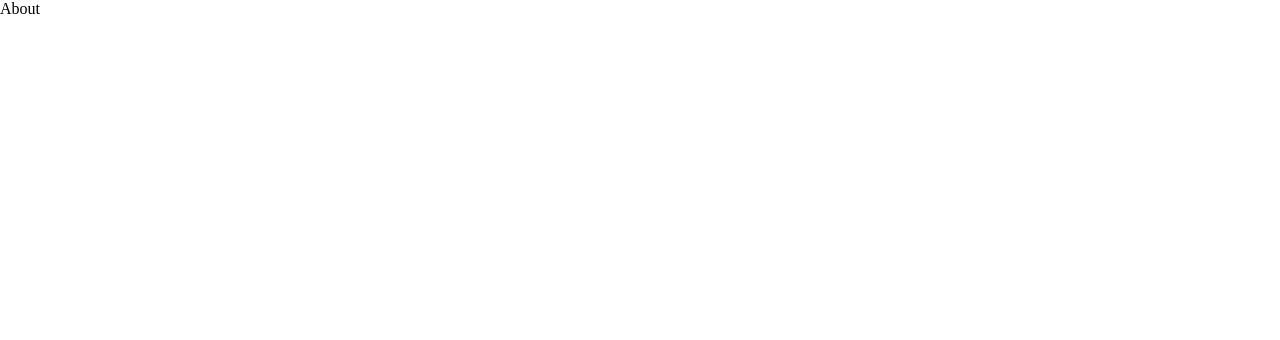
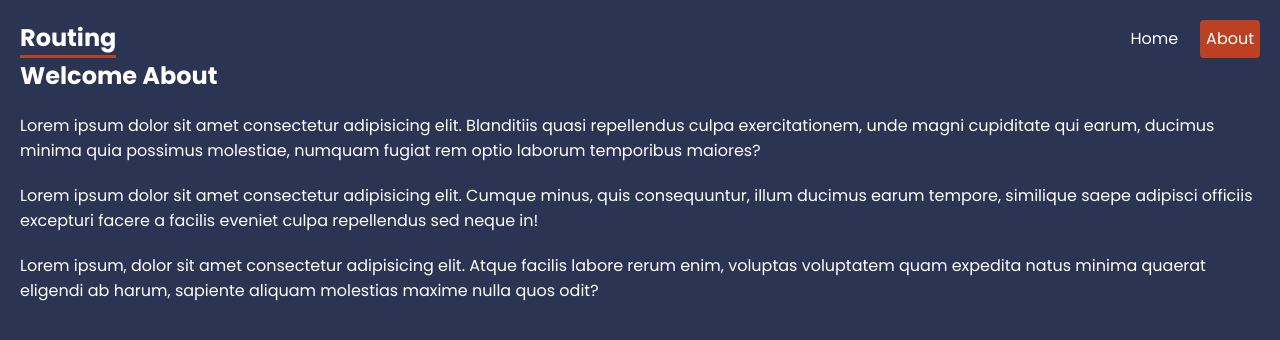
Before and after one commit to Najim473/react-router-in-depth, a React (Create React App) app: page /about in a window 1280 px wide. Shown: the top 340 px of the page. Built offline with nearby package versions, Linux system fonts and the light colour scheme.

Commit message:
router basic

```diff
--- a/src/App.js
+++ b/src/App.js
@@ -1,12 +1,19 @@
-import { BrowserRouter, Routes, Route, Link } from "react-router-dom";
+import { BrowserRouter, Routes, Route, Link, NavLink } from "react-router-dom";
 import Home from "./pages/Home";
 import About from "./pages/About";
 function App() {
   return (
     <BrowserRouter>
+      <header>
+        <nav>
+          <h1>Routing</h1>
+          <NavLink to="/">Home</NavLink>
+          <NavLink to='about'>About</NavLink>
+        </nav>
+      </header>
       <main>
         <Routes>
-          <Route path="/" element={<Home />} />
+          <Route index element={<Home />} />
           <Route path="about" element={<About />} />
         </Routes>
       </main>
--- a/src/index.css
+++ b/src/index.css
@@ -1,18 +1,44 @@
-*{
+@import url('https://fonts.googleapis.com/css2?family=Poppins:wght@400;700&display=swap');
+
+:root {
+  --primary: #bc4123;
+  --secondary: #2b3452;
+}
+body {
   margin: 0;
-  padding: 0;
-  box-sizing: border-box;
+  padding: 20px;
+  font-family: "Poppins";
+  background: var(--secondary);
 }
-/* body {
+* {
+  color: #fff;
   margin: 0;
-  font-family: -apple-system, BlinkMacSystemFont, 'Segoe UI', 'Roboto', 'Oxygen',
-    'Ubuntu', 'Cantarell', 'Fira Sans', 'Droid Sans', 'Helvetica Neue',
-    sans-serif;
-  -webkit-font-smoothing: antialiased;
-  -moz-osx-font-smoothing: grayscale;
 }
-
-code {
-  font-family: source-code-pro, Menlo, Monaco, Consolas, 'Courier New',
-    monospace;
-} */
+p {
+  margin: 20px 0;
+}
+button {
+  border: 0;
+  padding: 8px;
+  border-radius: 4px;
+  color: white;
+  background: var(--primary);
+  cursor: pointer;
+}
+header nav{
+display: flex;
+gap: 16px;
+justify-content: auto;
+}
+ header nav h1{
+ border-bottom: 3px solid var(--primary);
+ margin-right:auto;
+ }
+ header nav a{
+   text-decoration: none;
+   padding: 6px;
+   border-radius: 4px;
+ }
+ header nav a.active{
+background: var(--primary);
+}
--- a/src/pages/About.jsx
+++ b/src/pages/About.jsx
@@ -1,5 +1,27 @@
 const About = () => {
-  return <div>About</div>;
+  return (
+    <div className="about">
+      <h2>Welcome About</h2>
+      <p>
+        Lorem ipsum dolor sit amet consectetur adipisicing elit. Blanditiis
+        quasi repellendus culpa exercitationem, unde magni cupiditate qui earum,
+        ducimus minima quia possimus molestiae, numquam fugiat rem optio laborum
+        temporibus maiores?
+      </p>
+      <p>
+        Lorem ipsum dolor sit amet consectetur adipisicing elit. Cumque minus,
+        quis consequuntur, illum ducimus earum tempore, similique saepe adipisci
+        officiis excepturi facere a facilis eveniet culpa repellendus sed neque
+        in!
+      </p>
+      <p>
+        Lorem ipsum, dolor sit amet consectetur adipisicing elit. Atque facilis
+        labore rerum enim, voluptas voluptatem quam expedita natus minima
+        quaerat eligendi ab harum, sapiente aliquam molestias maxime nulla quos
+        odit?
+      </p>
+    </div>
+  );
 };
 
 export default About;
--- a/src/pages/Home.jsx
+++ b/src/pages/Home.jsx
@@ -1,5 +1,27 @@
 const Home = () => {
-  return <div>Home</div>;
+  return (
+    <div className="home">
+      <h2>Welcome Home</h2>
+      <p>
+        Lorem ipsum dolor sit amet consectetur adipisicing elit. Blanditiis
+        quasi repellendus culpa exercitationem, unde magni cupiditate qui earum,
+        ducimus minima quia possimus molestiae, numquam fugiat rem optio laborum
+        temporibus maiores?
+      </p>
+      <p>
+        Lorem ipsum dolor sit amet consectetur adipisicing elit. Cumque minus,
+        quis consequuntur, illum ducimus earum tempore, similique saepe adipisci
+        officiis excepturi facere a facilis eveniet culpa repellendus sed neque
+        in!
+      </p>
+      <p>
+        Lorem ipsum, dolor sit amet consectetur adipisicing elit. Atque facilis
+        labore rerum enim, voluptas voluptatem quam expedita natus minima
+        quaerat eligendi ab harum, sapiente aliquam molestias maxime nulla quos
+        odit?
+      </p>
+    </div>
+  );
 };
 
 export default Home;
```
